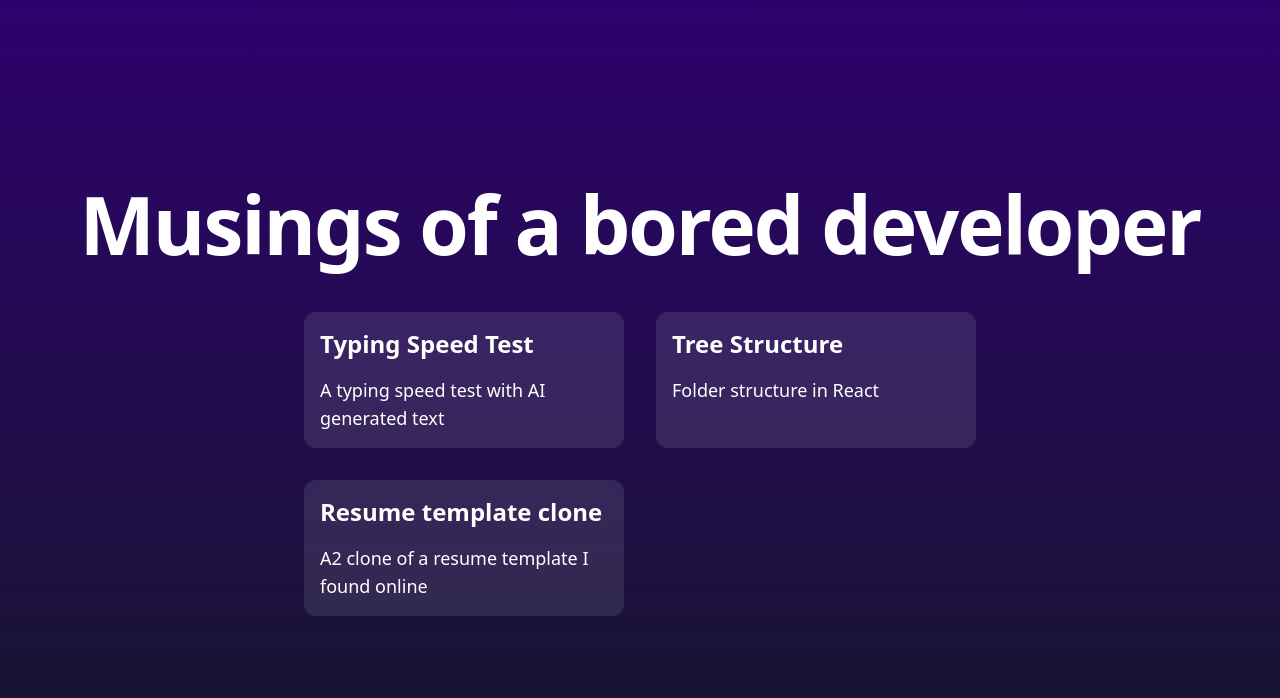
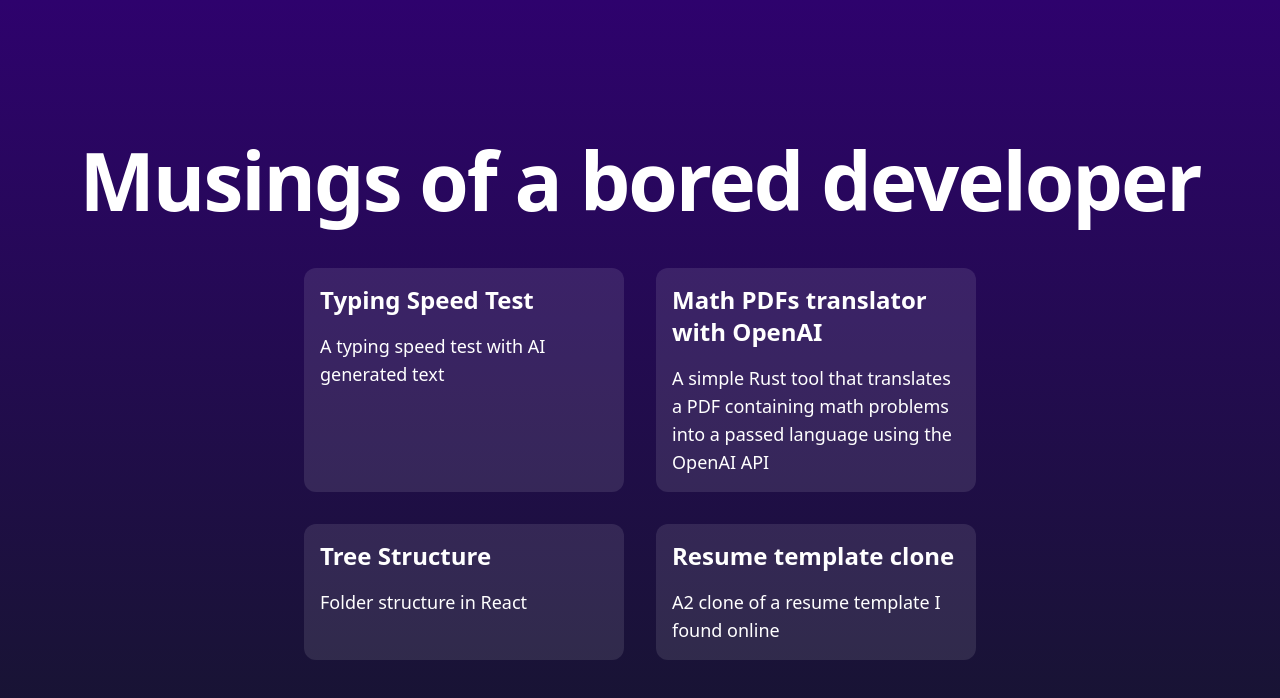
Before and after one commit to dragoncodes/musings, a Next.js app: page / in a window 1280 px wide. Shown: the top 698 px of the page. Built offline with nearby package versions, Linux system fonts and the light colour scheme.

Commit message:
Added a new Rust musing

```diff
--- a/src/app/page.tsx
+++ b/src/app/page.tsx
@@ -30,6 +30,20 @@ export default function Home() {
 
             <Link
               className="flex max-w-xs flex-col gap-4 rounded-xl bg-white/10 p-4 text-white hover:bg-white/20"
+              href="https://github.com/dragoncodes/pdf-math-localisator"
+              target="_blank"
+            >
+              <h3 className="text-2xl font-bold">
+                Math PDFs translator with OpenAI
+              </h3>
+              <div className="text-lg">
+                A simple Rust tool that translates a PDF containing math
+                problems into a passed language using the OpenAI API{" "}
+              </div>
+            </Link>
+
+            <Link
+              className="flex max-w-xs flex-col gap-4 rounded-xl bg-white/10 p-4 text-white hover:bg-white/20"
               href="/musings/tree-structure"
               target="_blank"
             >
```
